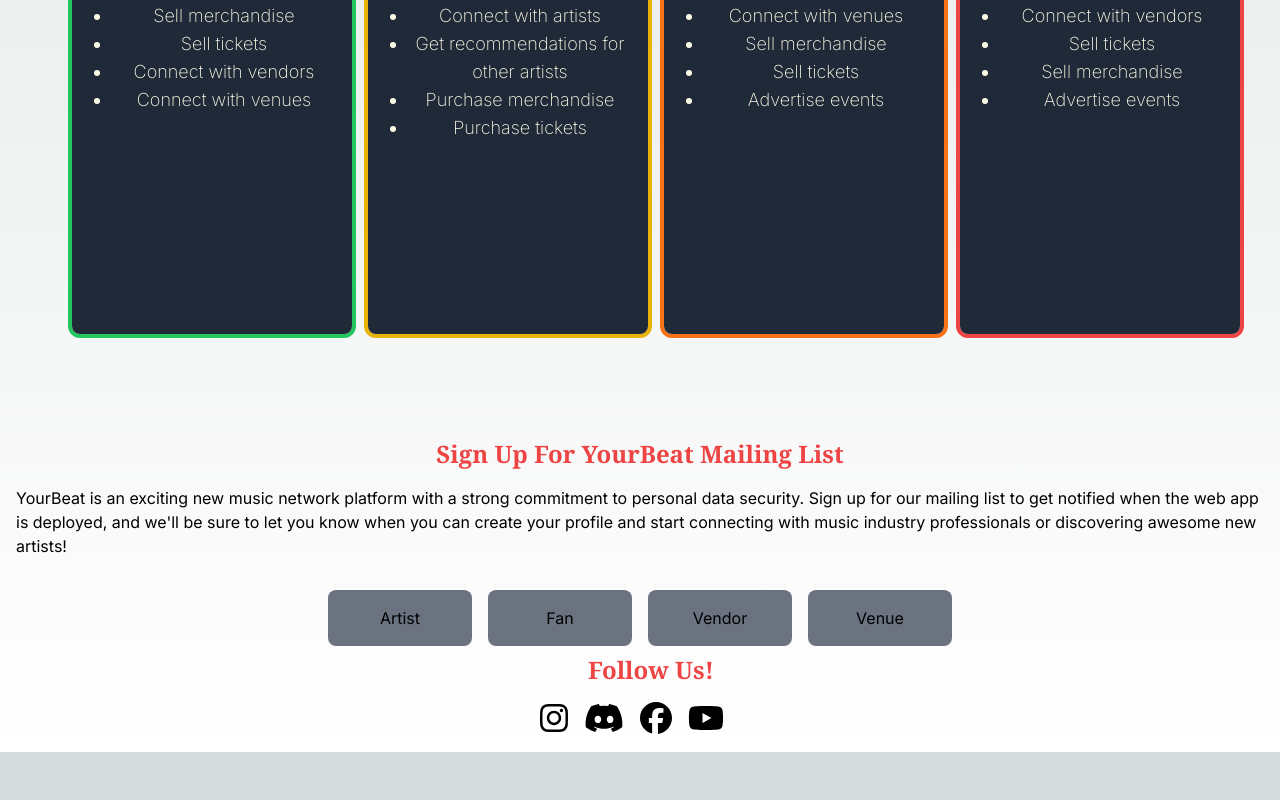
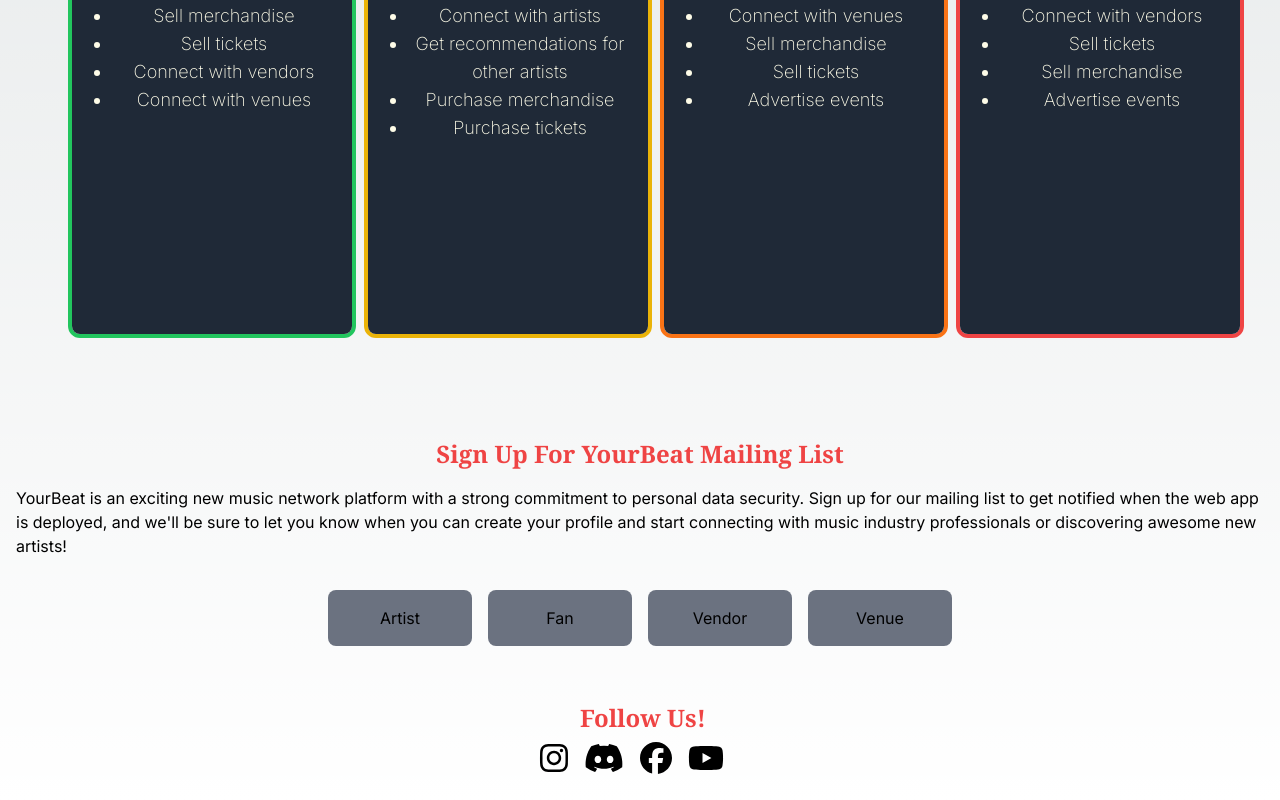
Before and after one commit to segvndo/YourBeat-TS, a Next.js app: page / in a window 1280 px wide. Shown: the part 957-1757 px from the top of the page. Before the commit the page ends 1709 px from the top, so only its background shows below. Built offline with nearby package versions, Linux system fonts and the light colour scheme.

Commit message:
Modify social media component margin

```diff
--- a/app/components/SoscMedia.tsx
+++ b/app/components/SoscMedia.tsx
@@ -8,12 +8,12 @@
 const SoscMedia: React.FC<SoscMediaProps> = () => {
   return (
     <div className="icon-container">
-      <div className="text-red-500 font-serif mb-4 ml-12 text-2xl font-bold">
+      <div className="text-red-500 font-serif mt-12 mb- ml-12 text-2xl font-bold">
         Follow Us!
       </div>
 
         <div>
-          <div>
+          <div className="m-2">
             <FontAwesomeIcon icon={faInstagram} size="2x" className="mr-4" />
             <FontAwesomeIcon icon={faDiscord} size="2x" className="mr-4" />
             <FontAwesomeIcon icon={faFacebook} size="2x" className="mr-4" />
```
